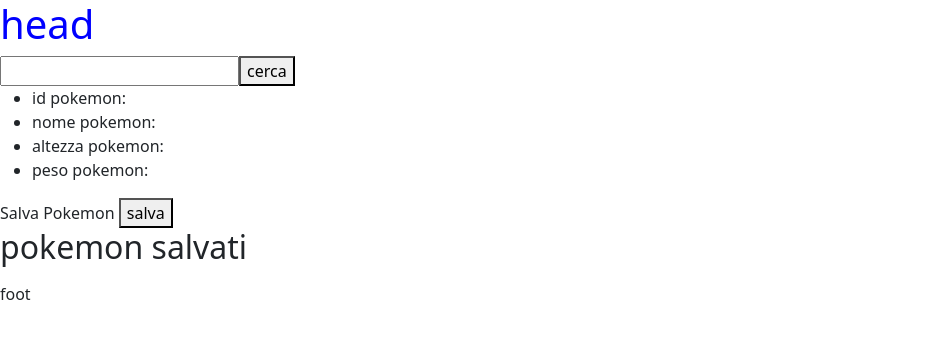
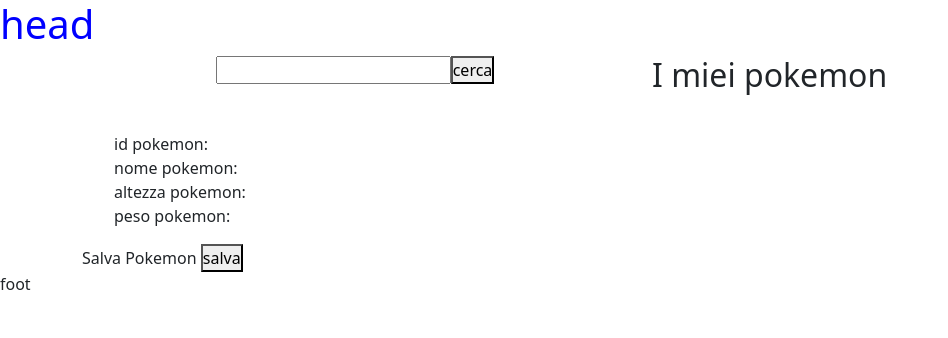
Before and after one commit to LuigiRiva99/vue-pokedex, a Vue app: page / in a window 1280 px wide. Shown: the top 338 px of the page, without its empty margins (0-948 px from the left). Built offline with nearby package versions, Linux system fonts and the light colour scheme.

Commit message:
ADD: reset.scss and pokemon sprites

```diff
--- a/src/App.vue
+++ b/src/App.vue
@@ -19,3 +19,6 @@
     },
   }
 </script>
+<style lang="scss">
+    @use './style/reset.scss'
+</style>
--- a/src/components/SearchBar.vue
+++ b/src/components/SearchBar.vue
@@ -1,9 +1,14 @@
 <template>
-    <div>
-        <div>
-            <input type="text" v-model="userInput">
-            <button @click="pkmnCall()" >cerca</button>
-            <div>
+    <div class="container">
+        <div class="row">
+            <div class="col">
+                <div class="text-center mb-5">
+                    <input type="text" v-model="userInput">
+                    <button @click="pkmnCall()" >cerca</button>
+                </div>
+                <div class="text-center">
+                    <img v-if="pokemon.sprites !== undefined" :src="currentSprite" alt="">
+                </div>
                 <ul>
                     <li>id pokemon: {{ pokemon.id }}</li>
                     <li>nome pokemon: {{ pokemon.name }}</li>
@@ -19,8 +24,8 @@
                 </ul>
                 <span>Salva Pokemon</span> <button @click="savePokemon">salva</button>
             </div>
-            <div>
-                <h2>pokemon salvati</h2>
+            <div class="col">
+                <h2>I miei pokemon</h2>
                 <div>
                     <ul>
                         <li v-for="(pokemonSalvato, index) in savedPokemons"><span @click="showPkmn(pokemonSalvato)">{{ pokemonSalvato.name }}</span>  <button @click="deletePokemon(index)">elimina</button></li>
@@ -38,7 +43,8 @@
             return {
                 userInput : '',
                 pokemon: {},
-                savedPokemons: []
+                savedPokemons: [],
+                showFront: true
             }
         },
 
@@ -76,6 +82,12 @@
             deletePokemon(index) {
                 this.savedPokemons.splice(index, 1);
                 localStorage.setItem('savedPokemons', JSON.stringify(this.savedPokemons));
+            },
+
+            startLoop(){
+                setInterval(() => {
+                    this.showFront = !this.showFront;
+                }, 1800)
             }
         },
 
@@ -85,7 +97,20 @@
             if (saved) {
                 this.savedPokemons = JSON.parse(saved);
             }
+        },
+
+        computed: {
+            currentSprite(){
+                return this.showFront ? this.pokemon.sprites.front_default : this.pokemon.sprites.back_default
+            },
+
+        },
+
+        mounted() {
+            this.startLoop();
         }
+
+
     }
 </script>
 
--- /dev/null
+++ b/src/style/reset.scss
@@ -0,0 +1,17 @@
+* {
+	margin: 0;
+	padding: 0;
+	box-sizing: border-box;
+	// font-family: 'roboto', sans-serif;
+}
+
+img {
+	max-width: 100%;
+    max-height: 100%;
+}
+
+menu,
+ul,
+ol {
+	list-style: none;
+}
```
